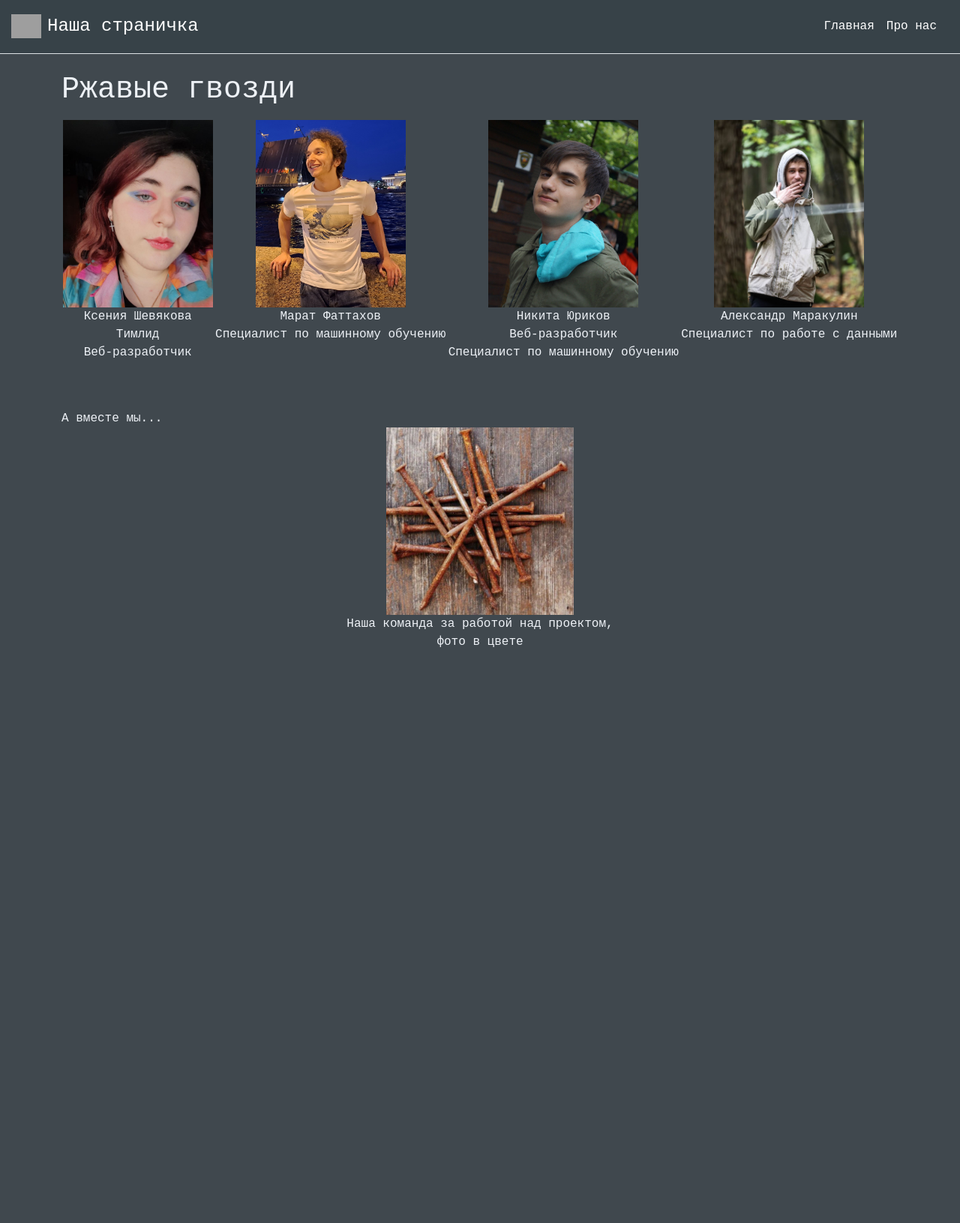
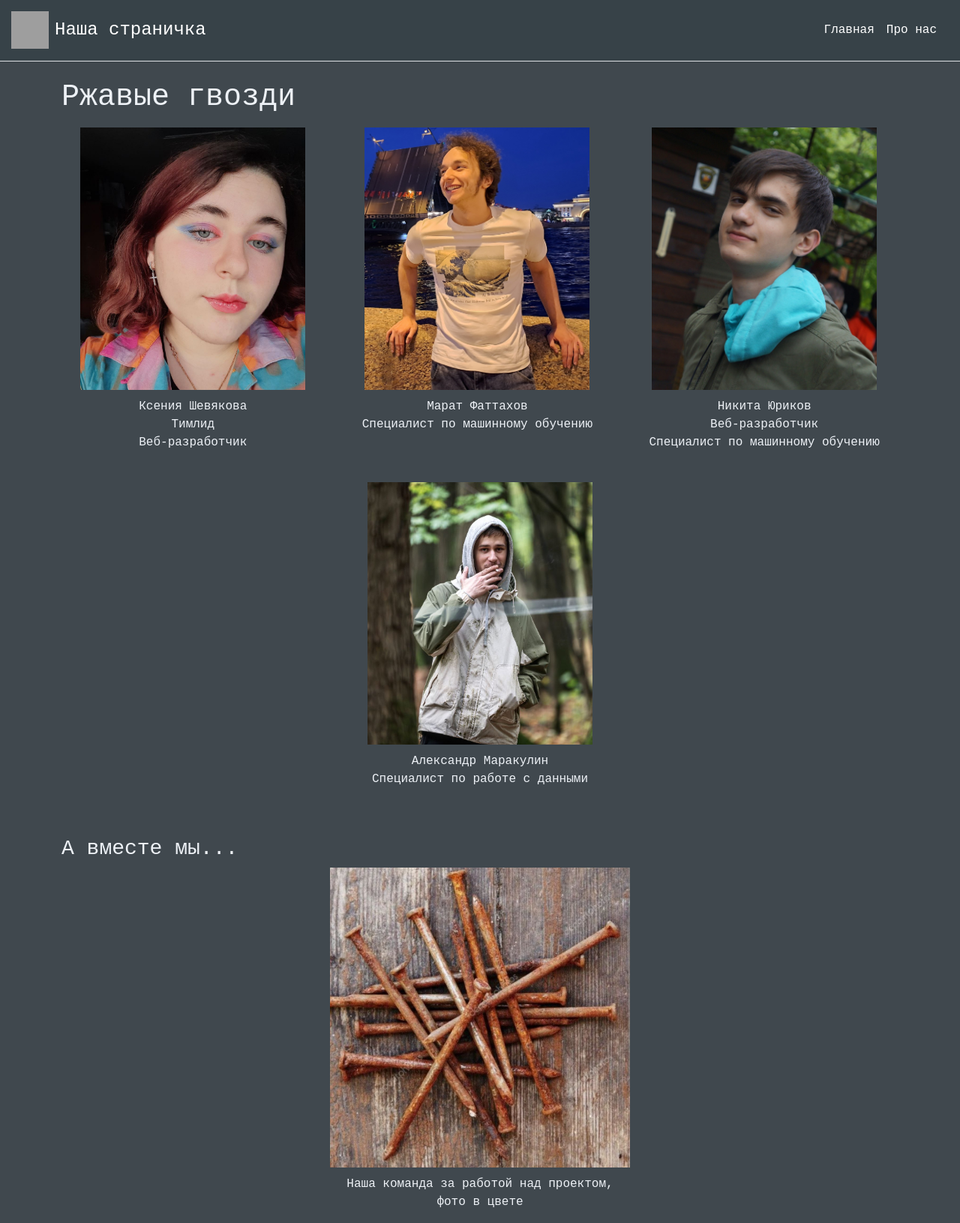
Before and after one commit to xenonnachille/hakaton, a Django app: page /about-us in a window 1280 px wide. Shown: the whole page at 75% size. Before the commit the page ends 863 px from the top, so only its background shows below. Run offline with Django 5.2, Linux system fonts and the light colour scheme; grey boxes are pictures that could not be loaded.

Commit message:
update site

```diff
--- a/mysite/main/templates/main/about.html
+++ b/mysite/main/templates/main/about.html
@@ -9,34 +9,34 @@
 <h1> Ржавые гвозди</h1>
 <p> </p>
 
-<div style="display: flex; justify-content: space-around;">
+<div style="display: flex; justify-content: space-around; flex-wrap: wrap; gap: 25px;"> <!-- Добавлено свойство gap для увеличения расстояния между картинками -->
     <figure style="text-align: center;">
-        <img src="{% static 'images/xenonchik.jpg' %}" alt="Ксения Шевякова" style="width: 200px; height: 250px; object-fit: cover;">
-        <figcaption>Ксения Шевякова<br>Тимлид<br>Веб-разработчик</figcaption>
+        <img src="{% static 'images/xenonchik.jpg' %}" alt="Ксения Шевякова" style="width: 300px; height: 350px; object-fit: cover;">
+        <figcaption style="margin-top: 10px;">Ксения Шевякова<br>Тимлид<br>Веб-разработчик</figcaption> <!-- Добавлен отступ сверху -->
     </figure>
 
     <figure style="text-align: center;">
-        <img src="{% static 'images/marat (1).jpg' %}" alt="Марат Фаттахов" style="width: 200px; height: 250px; object-fit: cover;">
-        <figcaption>Марат Фаттахов<br>Специалист по машинному обучению</figcaption>
+        <img src="{% static 'images/marat (1).jpg' %}" alt="Марат Фаттахов" style="width: 300px; height: 350px; object-fit: cover;">
+        <figcaption style="margin-top: 10px;">Марат Фаттахов<br>Специалист по машинному обучению</figcaption> <!-- Добавлен отступ сверху -->
     </figure>
 
     <figure style="text-align: center;">
-        <img src="{% static 'images/nikitaa.jpg' %}" alt="Никита Юриков" style="width: 200px; height: 250px; object-fit: cover;">
-        <figcaption>Никита Юриков<br>Веб-разработчик<br>Специалист по машинному обучению</figcaption>
+        <img src="{% static 'images/nikitaa.jpg' %}" alt="Никита Юриков" style="width: 300px; height: 350px; object-fit: cover;">
+        <figcaption style="margin-top: 10px;">Никита Юриков<br>Веб-разработчик<br>Специалист по машинному обучению</figcaption> <!-- Добавлен отступ сверху -->
     </figure>
 
     <figure style="text-align: center;">
-        <img src="{% static 'images/sashaa.jpg' %}" alt="Александр Маракулин" style="width: 200px; height: 250px; object-fit: cover;">
-        <figcaption>Александр Маракулин<br>Специалист по работе с данными</figcaption>
+        <img src="{% static 'images/sashaa.jpg' %}" alt="Александр Маракулин" style="width: 300px; height: 350px; object-fit: cover;">
+        <figcaption style="margin-top: 10px;">Александр Маракулин<br>Специалист по работе с данными</figcaption> <!-- Добавлен отступ сверху -->
     </figure>
 </div>
 <br>
 <br>
-А вместе мы...
+<h3>А вместе мы...</h3>
 
 <figure style="text-align: center;">
-    <img src="{% static 'images/team.jpg' %}" alt="Александр Маракулин" style="width: 250px; height: 250px; object-fit: cover;">
-    <figcaption>Наша команда за работой над проектом, <br> фото в цвете</figcaption>
+    <img src="{% static 'images/team.jpg' %}" alt="Александр Маракулин" style="width: 400px; height: 400px; object-fit: cover;">
+    <figcaption style="margin-top: 10px;">Наша команда за работой над проектом, <br> фото в цвете</figcaption> <!-- Добавлен отступ сверху -->
 </figure>
 
 {% endblock %}
--- a/mysite/main/templates/main/base.html
+++ b/mysite/main/templates/main/base.html
@@ -46,8 +46,8 @@
 
 <div class="header d-flex flex-column flex-md-row align-items-center pb-3 mb-4 border-bottom">
     <a href="/" class="d-flex align-items-center link-body-emphasis text-decoration-none">
-        <img src="https://upload.wikimedia.org/wikipedia/ru/thumb/5/59/%D0%9B%D0%BE%D0%B3%D0%BE%D1%82%D0%B8%D0%BF_%D0%A4%D0%9E%D0%9F%D0%A4.jpg/800px-%D0%9B%D0%BE%D0%B3%D0%BE%D1%82%D0%B8%D0%BF_%D0%A4%D0%9E%D0%9F%D0%A4.jpg" width="40" height="32" class="me-2"></img>
-        <span class="fs-4 header-title">Наша страничка</span>
+        <img src="https://upload.wikimedia.org/wikipedia/ru/thumb/5/59/%D0%9B%D0%BE%D0%B3%D0%BE%D1%82%D0%B8%D0%BF_%D0%A4%D0%9E%D0%9F%D0%A4.jpg/800px-%D0%9B%D0%BE%D0%B3%D0%BE%D1%82%D0%B8%D0%BF_%D0%A4%D0%9E%D0%9F%D0%A4.jpg" width="50" height="50" class="me-2"></img>
+        <span class="fs-4 header-title"> Наша страничка</span>
     </a>
 
     <nav class="d-inline-flex mt-2 mt-md-0 ms-md-auto">
--- a/mysite/main/views.py
+++ b/mysite/main/views.py
@@ -5,13 +5,27 @@ from .serializers import RequestSerializer
 from . import fitted_model
 import json
 
+
+def foo(arguments):
+    # Логика, которую хотите выполнить
+    return fitted_model.predict([arguments['question'], arguments['answer']])
+
 def index(request):
+    if request.method == 'POST':
+        question = request.POST.get('question')
+        answer = request.POST.get('answer')
+
+        # Создаем аргументы для функции foo
+        arguments = {'question': question, 'answer': answer}
+
+        # Вызываем функцию foo
+        result = foo(arguments)
+        return render(request, 'main/index.html', {'result': result})
     data = dict(request.GET)
     if 'fit' in data.keys():
         arguments = json.loads(str(data['fit'][0]))
         return HttpResponse(fitted_model.predict([arguments['question'], arguments['answer']]))
     return render(request, 'main/index.html')
-
 
 def about(request):
     return render(request, 'main/about.html')
--- a/mysite/mysite/settings.py
+++ b/mysite/mysite/settings.py
@@ -129,3 +129,5 @@ STATIC_URL = '/static/'
 STATICFILES_DIRS = [os.path.join(BASE_DIR, 'static')]
 MEDIA_URL = '/media/'
 MEDIA_ROOT = BASE_DIR / 'media'
+CSRF_COOKIE_SECURE = False
+CSRF_COOKIE_HTTPONLY = False
```
Also changed, not shown: mysite/main/templates/main/index.html (+14 -3 lines).
